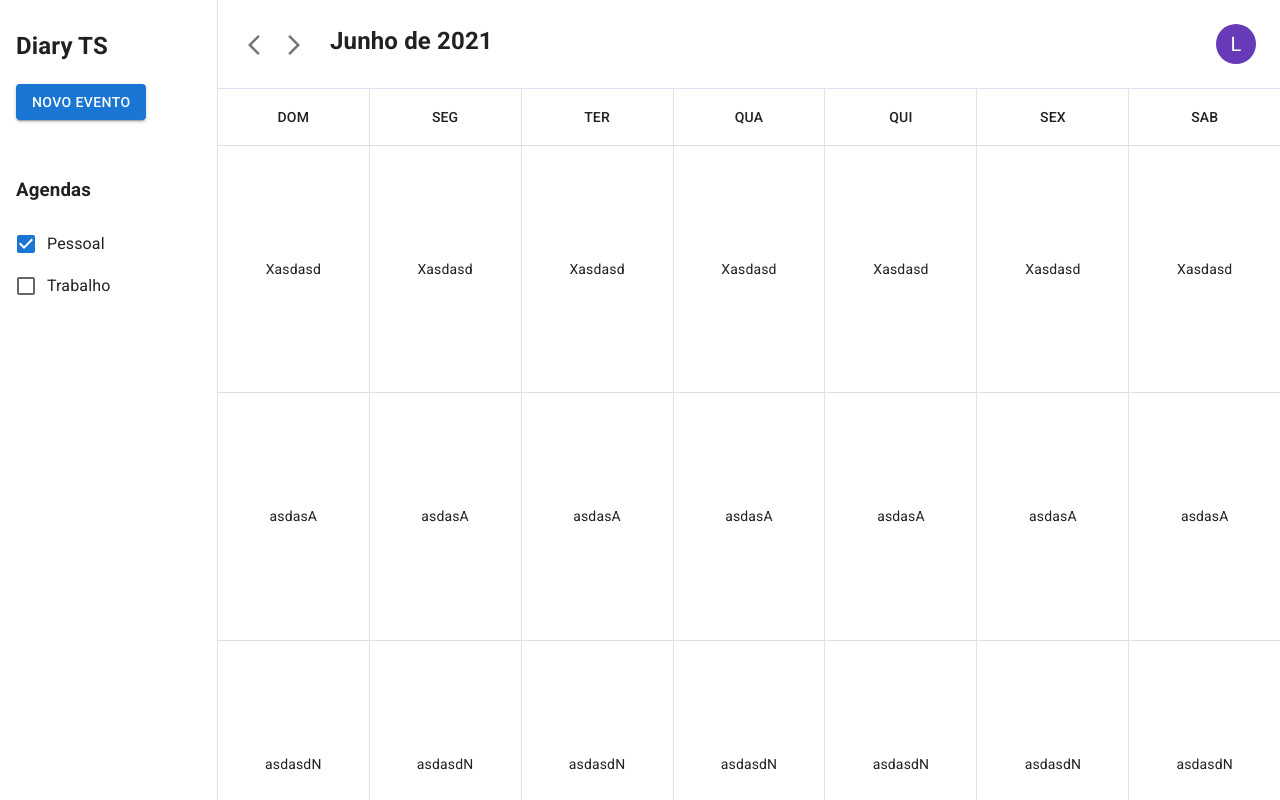
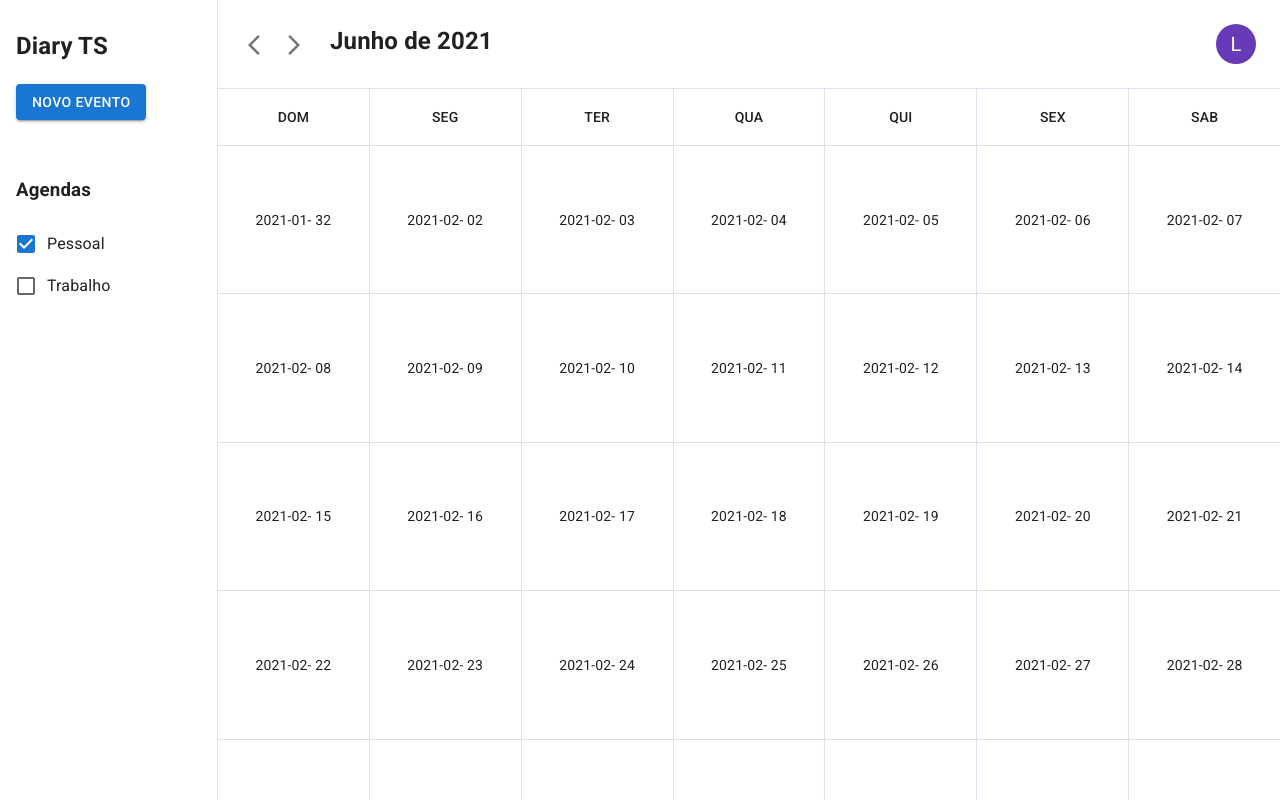
Before and after one commit to LaraPedroso/Agenda-IGTI, a React (Create React App) app: page / in a window 1280 px wide. Built offline with nearby package versions, Linux system fonts and the light colour scheme.

Commit message:
Gerando calendario dinamicamente

```diff
--- a/src/template/Home/Data/index.tsx
+++ b/src/template/Home/Data/index.tsx
@@ -1 +1,3 @@
-export const DayWeek = ['DOM', 'SEG', 'TER', 'QUA', 'QUI', 'SEX', 'SAB']
+const DayWeek = ['DOM', 'SEG', 'TER', 'QUA', 'QUI', 'SEX', 'SAB']
+
+export default DayWeek
--- /dev/null
+++ b/src/template/Home/Function/generateCalendar/index.tsx
@@ -0,0 +1,37 @@
+import DayWeek from 'template/Home/Data'
+
+interface ICalendarCell {
+  date: string
+}
+
+export function generateCalendar(date: string): ICalendarCell[][] {
+  const weeks: ICalendarCell[][] = []
+  const jsDate = new Date(date + 'T10:00:00')
+  const firstDayOfMonth = new Date(jsDate.valueOf())
+  const currentMonth = jsDate.getMonth()
+
+  firstDayOfMonth.setDate(1)
+
+  const dayOfWeek = firstDayOfMonth.getDay()
+  firstDayOfMonth.setDate(1 - dayOfWeek)
+
+  do {
+    const week: ICalendarCell[] = []
+
+    for (let i = 0; i < DayWeek.length; i++) {
+      const monthStr = (firstDayOfMonth.getMonth() + 1)
+        .toString()
+        .padStart(2, '0')
+      const DayStr = (firstDayOfMonth.getDate() + 1).toString().padStart(2, '0')
+
+      const isoDate = `${firstDayOfMonth.getFullYear()}-${monthStr}-
+        ${DayStr}`
+
+      week.push({ date: isoDate })
+      firstDayOfMonth.setDate(firstDayOfMonth.getDate() + 1)
+    }
+    weeks.push(week)
+  } while (firstDayOfMonth.getMonth() === currentMonth)
+
+  return weeks
+}
--- /dev/null
+++ b/src/template/Home/Function/getToday/index.tsx
@@ -0,0 +1,3 @@
+export function getToday() {
+  return '2021-02-27'
+}
--- a/src/template/Home/index.tsx
+++ b/src/template/Home/index.tsx
@@ -1,9 +1,13 @@
 import { TableHead, TableRow, TableCell, TableBody, Box } from '@mui/material'
 import { TableContainerCustom } from 'components/Home/TableContainerCustom'
 import { TitleCustom } from 'components/Home/Title'
-import { DayWeek } from 'template/Home/Data'
+import DayWeek from 'template/Home/Data'
+import { generateCalendar } from 'template/Home/Function/generateCalendar'
+import { getToday } from './Function/getToday'
 
 export function CalendarScreen() {
+  const weeks = generateCalendar(getToday())
+
   return (
     <Box sx={{ display: 'flex', height: '100%', alignItems: 'stretch' }}>
       <TitleCustom title={'Diary TS'} />
@@ -17,21 +21,15 @@ export function CalendarScreen() {
           </TableRow>
         </TableHead>
         <TableBody>
-          <TableRow>
-            {DayWeek.map((day) => (
-              <TableCell align="center">Xasdasd</TableCell>
-            ))}
-          </TableRow>
-          <TableRow>
-            {DayWeek.map((day) => (
-              <TableCell align="center">asdasA</TableCell>
-            ))}
-          </TableRow>
-          <TableRow>
-            {DayWeek.map((day) => (
-              <TableCell align="center">asdasdN</TableCell>
-            ))}
-          </TableRow>
+          {weeks.map((week, i) => (
+            <TableRow key={i}>
+              {week.map((cell) => (
+                <TableCell align="center" key={cell.date}>
+                  {cell.date}
+                </TableCell>
+              ))}
+            </TableRow>
+          ))}
         </TableBody>
       </TableContainerCustom>
     </Box>
```
Also changed, not shown: src/db/backend.tsx (renamed from src/components/backend.tsx).
